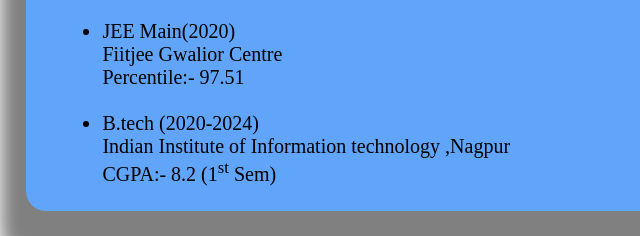
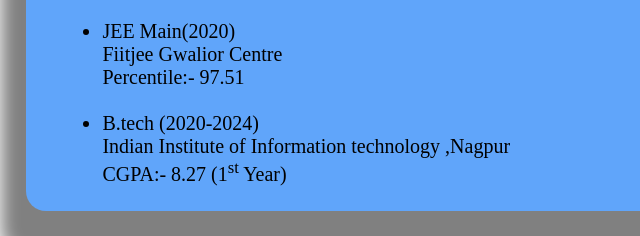
Before and after one commit to Piyusha1210/My-Portfolio, a plain HTML site: page index.html in a window 1280 px wide. Shown: the part 2385-2621 px from the top of the page, 0-640 px from the left. Drawn offline with Linux system fonts and the light colour scheme.

Commit message:
Update index.html

```diff
--- a/index.html
+++ b/index.html
@@ -61,8 +61,8 @@
             <li>High School (2018)<br>Kerala Convent High School<br> Percentage:- 89.80%</li><br>
             <li>High Secondry School (2020)<br> J.S. Public Higher Secondry School <br> Percentage:- 80.20%</li><br>
             <li>JEE Main(2020)<br> Fiitjee Gwalior Centre <br>Percentile:- 97.51 </li><br>
-            <li>B.tech (2020-2024)<br>Indian Institute of Information technology ,Nagpur <br>CGPA:- 8.2 (1<sup>st</sup>
-                Sem) </li>
+            <li>B.tech (2020-2024)<br>Indian Institute of Information technology ,Nagpur <br>CGPA:- 8.27 (1<sup>st</sup>
+                Year) </li>
         </UL>
     </div>
     <div class="class4">
```
